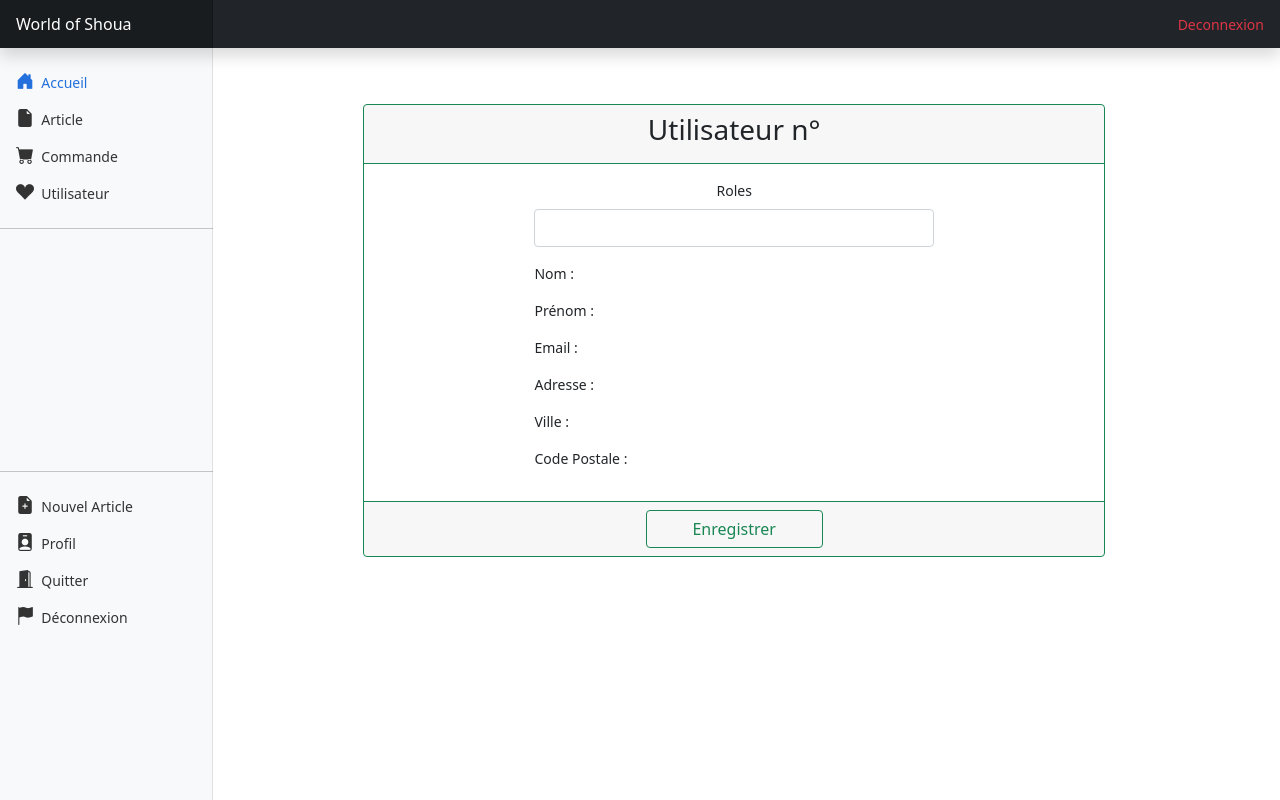
After one commit to TheYassir/ARYHA, a Symfony app: template templates/back_office/admin_user_form.html.twig in a window 1280 px wide. The commit adds this page. Run offline with Twig, Linux system fonts and the light colour scheme; the template is opened without the code that fills it, so the values that code supplies are empty; form fields are guessed from the names that the template uses; some libraries are stand-ins or nearby versions.

Commit message:
Ajout modif/delet admin User et admin Commande

```diff
--- a/public/js/dataTable.js
+++ b/public/js/dataTable.js
@@ -10,12 +10,12 @@ $(document).ready(function() {
 });
 
 $(document).ready(function() {
-    $('#table-category').DataTable({
+    $('#table-backoffice-user').DataTable({
         language: {
             url: '/js/dataTables.french.json'
         },
         "aoColumnDefs": [
-            { 'bSortable': false, 'aTargets': [ 1,3 ] }
+            { 'bSortable': false, 'aTargets': [ 5,9 ] }
         ]
     });
 });
--- /dev/null
+++ b/templates/back_office/admin_user_form.html.twig
@@ -0,0 +1,61 @@
+{% extends "base_admin.html.twig" %}
+
+{% block title %}
+
+    Blog Symfony | Commentaires
+
+    Modification du commentaire
+
+{% endblock %}
+
+{% block body %}
+
+<div class="ajout-article-admin rounded my-5">
+    <div class="card text-center col-9 mx-auto border-success">
+        <div class="card-header border-success">
+            <h3 class="text-center">Utilisateur n°{{user.id}}</h3>
+        </div>
+        <div class="card-body col-7 mx-auto">
+            <div class="mx-auto">
+                {{ form_start(formAdminUser) }}
+                {{ form_row(formAdminUser.roles) }}
+            </div>
+            <div class="d-flex justify-content-between">
+                <p class="card-text">Nom :</p>
+                <p class="card-text">{{ user.nom }}</p>
+            </div>
+            <div class="d-flex justify-content-between">
+                <p class="card-text">Prénom :</p>
+                <p class="card-text">{{ user.prenom }}</p>
+            </div>
+            <div class="d-flex justify-content-between">
+                <p class="card-text">Email :</p>
+                <p class="card-text">{{ user.email }}</p>
+            </div>
+            <div class="d-flex justify-content-between">
+                <p class="card-text">Adresse :</p>
+                <p class="card-text">{{ user.adresse }}</p>
+            </div>
+            <div class="d-flex justify-content-between">
+                <p class="card-text">Ville :</p>
+                <p class="card-text">{{ user.ville }}</p>
+            </div>
+            <div class="d-flex justify-content-between">
+                <p class="card-text">Code Postale :</p>
+                <p class="card-text">{{ user.codepostal }}</p>
+            </div>
+        </div>
+        <div class="card-footer text-muted border-success">
+            <button type="submit" class="btn btn-outline-success col-3">
+                Enregistrer
+            </button>
+            {{ form_end(formAdminUser) }}
+         </div>
+    </div>
+    <div class="">
+
+    </div>
+
+</div>
+
+{% endblock %}
--- a/templates/base_admin.html.twig
+++ b/templates/base_admin.html.twig
@@ -61,7 +61,6 @@
   <button class="navbar-toggler position-absolute d-md-none collapsed" type="button" data-bs-toggle="collapse" data-bs-target="#sidebarMenu" aria-controls="sidebarMenu" aria-expanded="false" aria-label="Toggle navigation">
     <span class="navbar-toggler-icon"></span>
   </button>
-  <input class="form-control form-control-dark w-100" type="text" placeholder="Search" aria-label="Search">
   <div class="navbar-nav">
     <div class="nav-item text-nowrap">
       <a class="nav-link px-3 text-danger" href="{{ path('app_logout') }}">Deconnexion</a>
@@ -87,13 +86,13 @@
             </a>
           </li>
           <li class="nav-item">
-            <a class="nav-link" href="#">
+            <a class="nav-link" href="{{ path('app_admin_commande') }}">
             <i class="bi bi-cart-fill"></i>
             &nbsp;Commande
             </a>
           </li>
           <li class="nav-item">
-            <a class="nav-link" href="#">
+            <a class="nav-link" href="{{ path('app_admin_user') }}">
             <i class="bi bi-suit-heart-fill"></i>
             &nbsp;Utilisateur
             </a>
@@ -116,13 +115,13 @@
             </a>
           </li>
           <li class="nav-item">
-            <a class="nav-link" href="#">
+            <a class="nav-link" href="{{ path('index') }}">
             <i class="bi bi-door-open-fill"></i>
             &nbsp;Quitter
             </a>
           </li>
           <li class="nav-item">
-            <a class="nav-link" href="#">
+            <a class="nav-link" href="{{ path('app_logout') }}">
             <i class="bi bi-flag-fill"></i>
             &nbsp;Déconnexion
             </a>
```
Also changed, not shown: src/Controller/BackOfficeController.php (+35 -5 lines), src/Form/RegistrationFormType.php (+24 -9 lines), templates/back_office/admin_commande.html.twig (+6 -1 lines), templates/back_office/admin_user.html.twig (+64 -4 lines).
